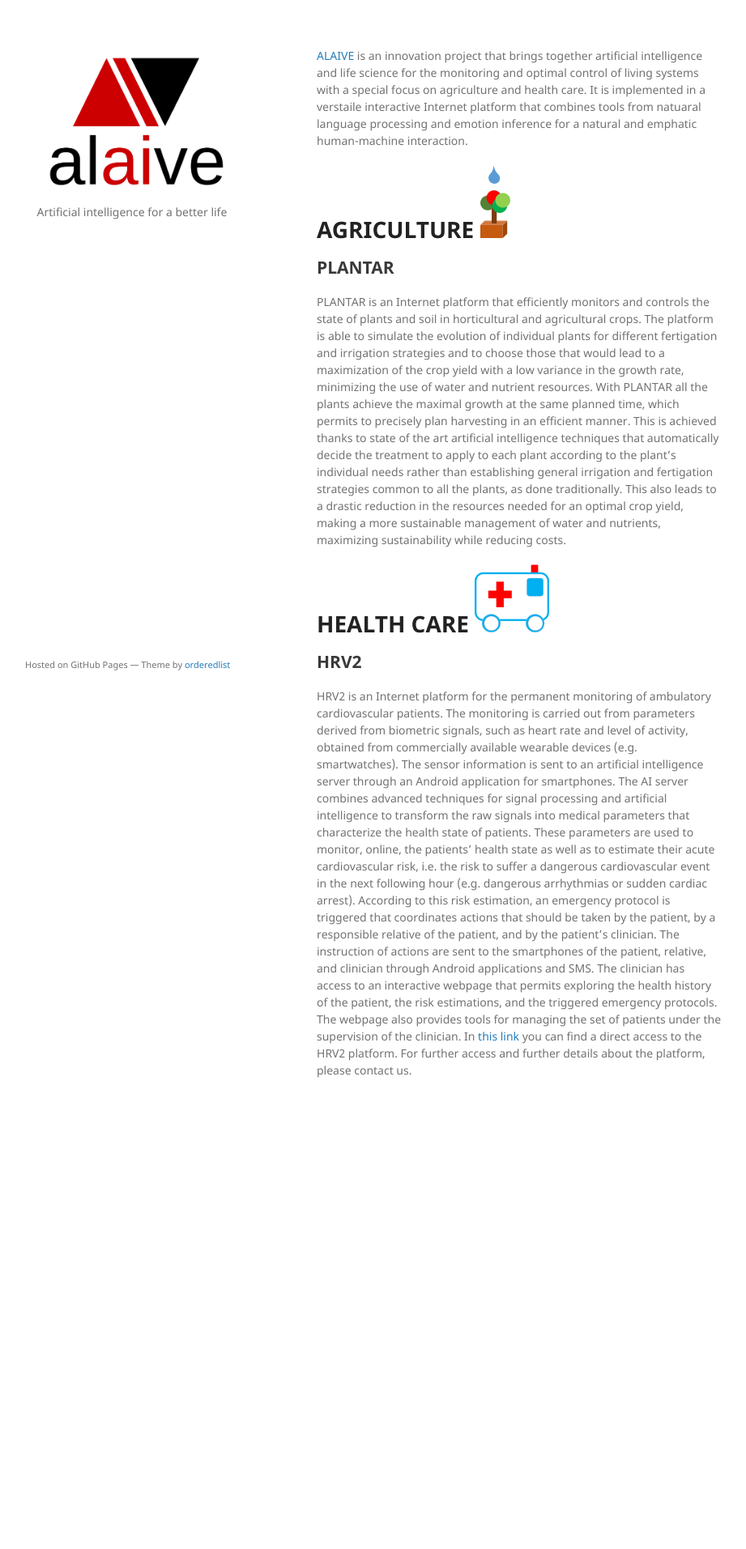
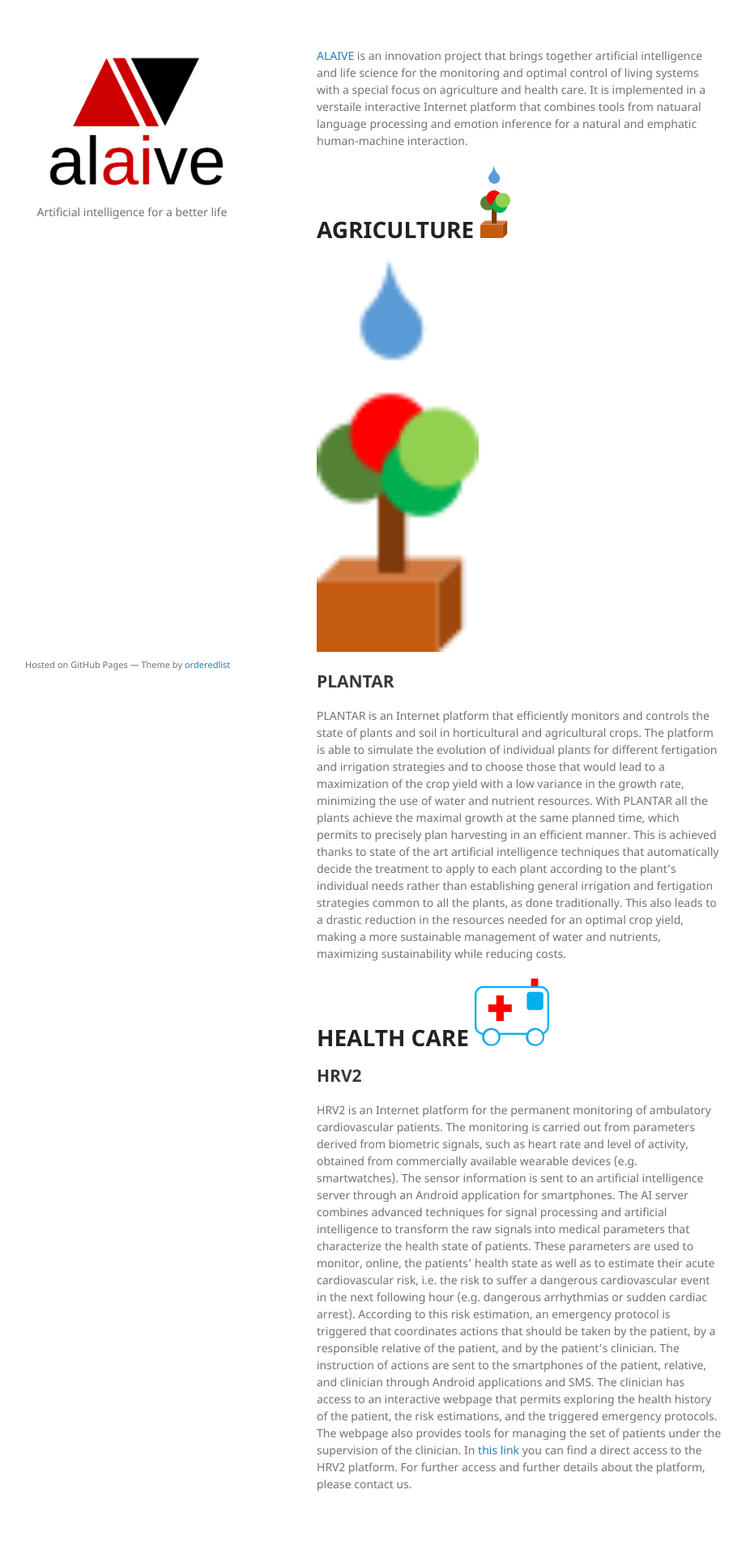
Before and after one commit to alaive/alaive.github.io, a Jekyll site: the page built from index.md, in a window 1280 px wide. Shown: the whole page at 81% size, without its empty margins (179-1100 px from the left). Built offline with Jekyll 4.4.1, drawn with Linux system fonts in a browser that asks for light colours; the repository's description, which GitHub fills in, is left out; before the commit the page ends 1402 px from its top, so only the background shows below that.

Commit message:
Update index.md

```diff
--- a/index.md
+++ b/index.md
@@ -8,6 +8,8 @@
 
 # AGRICULTURE ![Agri](https://github.com/alaive/alaive.github.io/blob/main/assets/img/logoagri.png?raw=true =100x)
 
+<img src="/assets/img/logoagri.png" alt="drawing" width="200"/>
+
 ## PLANTAR
 
 PLANTAR is an Internet platform that efficiently monitors and controls the state of plants and soil in horticultural and agricultural crops. The platform is able to simulate the evolution of individual plants for different fertigation and irrigation strategies and to choose those that would lead to a maximization of the crop yield with a low variance in the growth rate, minimizing the use of water and nutrient resources. With PLANTAR all the plants achieve the maximal growth at the same planned time, which permits to precisely plan harvesting in an efficient manner. This is achieved thanks to state of the art artificial intelligence techniques that automatically decide the treatment to apply to each plant according to the plant’s individual needs rather than establishing general irrigation and fertigation strategies common to all the plants, as done traditionally. This also leads to a drastic reduction in the resources needed for an optimal crop yield, making a more sustainable management of water and nutrients, maximizing sustainability while reducing costs.
```
